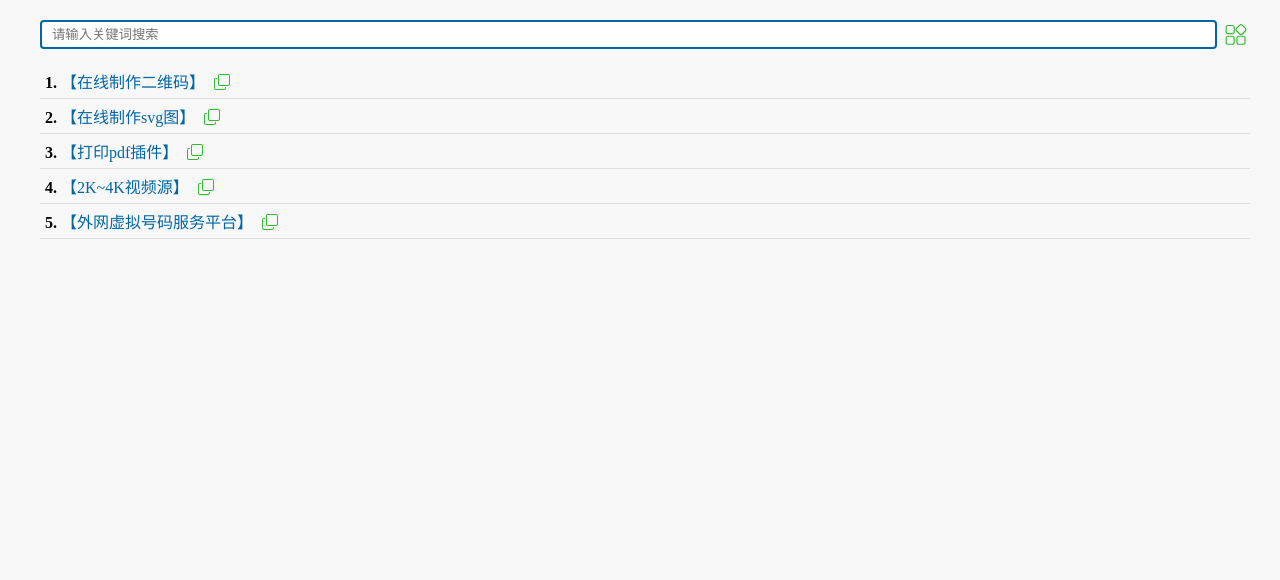
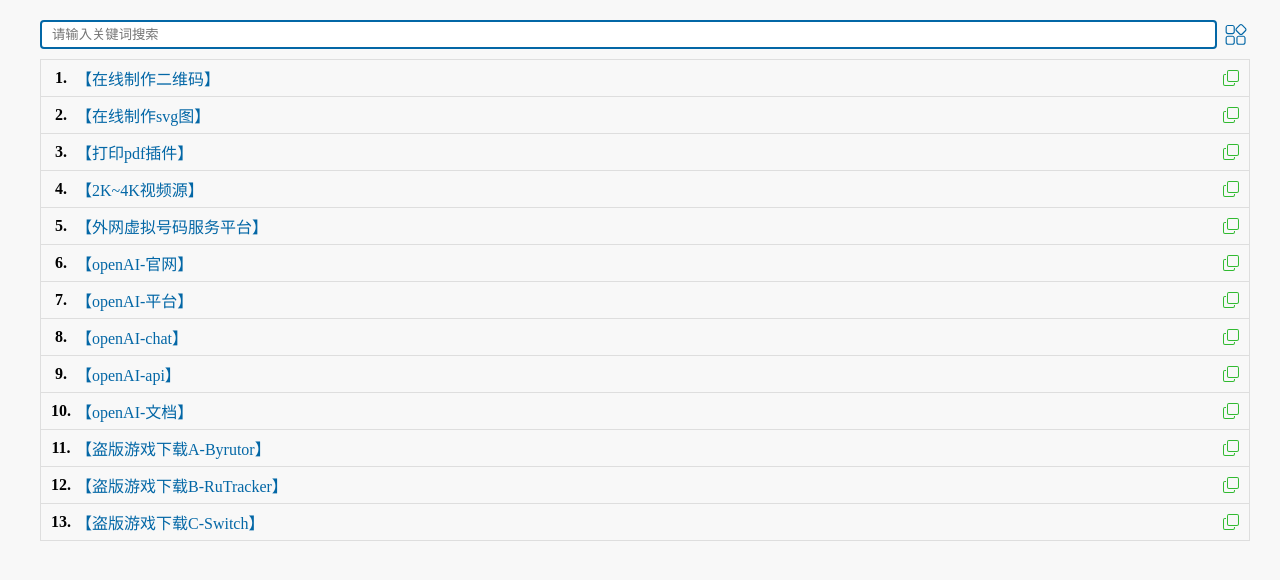
Before and after one commit to WatcherOne/static-html, a plain HTML site: page website/index.html in a window 1280 px wide. Drawn offline with Linux system fonts and the light colour scheme.

Commit message:
add new url

```diff
--- a/website/data.js
+++ b/website/data.js
@@ -30,6 +30,58 @@ const urlList = [
         title: 'SMS-Activate',
         url: 'https://sms-activate.org',
         introduction: '外网虚拟号码服务平台',
-        desc: '提供账号 286154864@qq.com, 密码大小写, 请联系作者使用 或 自己注册并充值, 剩余价值 91.36₽'
+        desc: '',
+        supplement: '账号: 286154864@qq.com, 密码大小写; 剩余价值: 91.36₽; 请联系作者使用 或 自己注册并充值'
+    },
+    {
+        title: 'openAI.com',
+        url: 'https://openai.com',
+        introduction: 'openAI-官网',
+        desc: 'openAI公司官网, 需要 VPN'
+    },
+    {
+        title: 'openAI.product',
+        url: 'https://chat.openai.com',
+        introduction: 'openAI-平台',
+        desc: '提供chatGPT产品服务, 使用平台, 需要 VPN'
+    },
+    {
+        title: 'openAI.chat',
+        url: 'https://chat.openai.com/chat',
+        introduction: 'openAI-chat',
+        desc: 'chatGPT使用平台, 账号: gmail账号, 需要 VPN'
+    },
+    {
+        title: 'openAI.api',
+        url: 'https://api.openai.com',
+        introduction: 'openAI-api',
+        desc: '提供后端接口的服务器'
+    },
+    {
+        title: 'openAI.doc',
+        url: 'https://platform.openai.com',
+        introduction: 'openAI-文档',
+        desc: '提供用户登录API文档说明, 常用示例等功能'
+    },
+    {
+        title: 'Byrutor',
+        url: 'https://byrutdb.org',
+        introduction: '盗版游戏下载A-Byrutor',
+        keywords: '毛子',
+        desc: '一款来自俄罗斯的破解游戏资源网站, 基本是全Steam搬过来了, 所有资源以BT种子的形式保存, 可以直接使用迅雷下载. 网站语言为俄文, 目前网站完全开放, 国内可直接访问'
+    },
+    {
+        title: 'RuTracker',
+        url: 'https://rutracker.org',
+        introduction: '盗版游戏下载B-RuTracker',
+        keywords: '毛子,vpn',
+        desc: 'RuTracker是俄罗斯此前最大的的盗版资源下载网站, 提供了大量热门软件、影视、音乐、动漫、游戏的免费破解资源;在国内流传的许多绿色汉化版软件或游戏, 都是在RuTracker的基础上加上汉化补丁的'
+    },
+    {
+        title: 'Switch520',
+        url: 'https://download.fourpetal.com',
+        introduction: '盗版游戏下载C-Switch',
+        keywords: 'switch',
+        desc: 'switch520.com原域名已改. 国内游戏下载网址, 服务器在香港, 可以直接下载'
     }
 ]
--- a/website/index.css
+++ b/website/index.css
@@ -6,7 +6,7 @@
 .wrapper .search-bar {
     margin: 0 auto;
     text-align: center;
-    padding: 20px 30px 15px 40px;
+    padding: 20px 30px 10px 40px;
     position: relative;
     display: flex;
     align-items: center;
@@ -40,18 +40,34 @@
 
 .wrapper .list-box .list-item {
     width: 100%;
-    padding: 5px 0 5px 5px;
-    border-bottom: 1px solid #dedede;
+    padding: 6px 10px 6px 5px;
+    border: 1px solid #dedede;
+    border-bottom-width: 0;
     box-sizing: border-box;
+    display: flex;
+    justify-content: space-between;
+    align-items: center;
+}
+
+.wrapper .list-box .list-item:last-child {
+    border-bottom-width: 1px;
 }
 
 .wrapper .list-box .list-item .serial {
+    display: inline-block;
+    width: 30px;
+    text-align: center;
     font-weight: bold;
 }
 
 .wrapper .list-box .list-item .link {
     text-decoration: none;
     color: #0367a6;
+    flex: 1;
+    overflow: hidden;
+    white-space: nowrap;
+    text-overflow: ellipsis;
+    margin-right: 15px;
 }
 
 .wrapper .list-box .list-item .icon {
@@ -59,6 +75,7 @@
     height: 1em;
     margin-left: 5px;
     color: rgb(54, 148, 95);
+    cursor: pointer;
 }
 
 @keyframes moveTop {
@@ -95,7 +112,7 @@
     box-sizing: border-box;
     font-size: 14px;
     color: #f8f8f8;
-    animation: moveTop linear .6s forwards;
+    animation: moveTop linear .5s forwards;
 }
 
 .mask-content.hide {
--- a/website/index.js
+++ b/website/index.js
@@ -21,7 +21,7 @@ window.onload = () => {
             setTimeout(() => {
                 closeMask()
                 $copyInput.remove()
-            }, 600)
+            }, 500)
         })
     })
 }
```
Also changed, not shown: website/iconfont.js, 1 other file.
